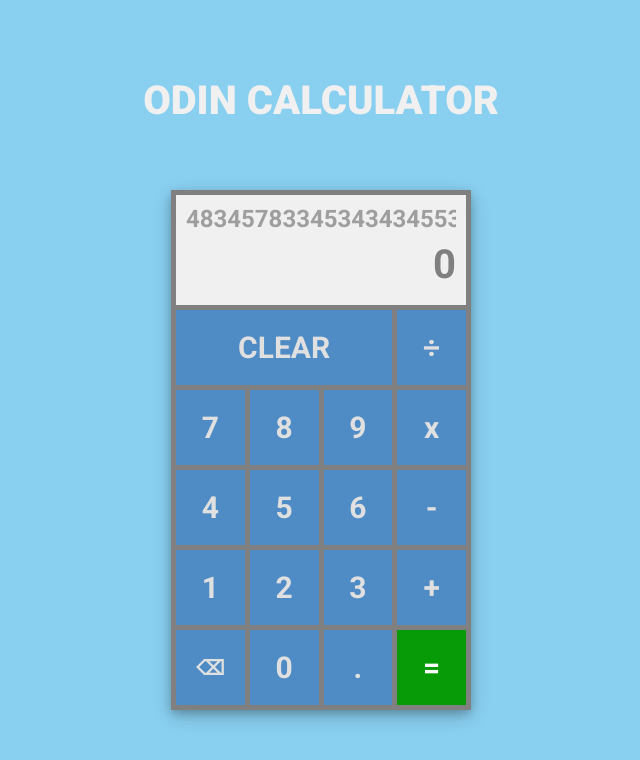
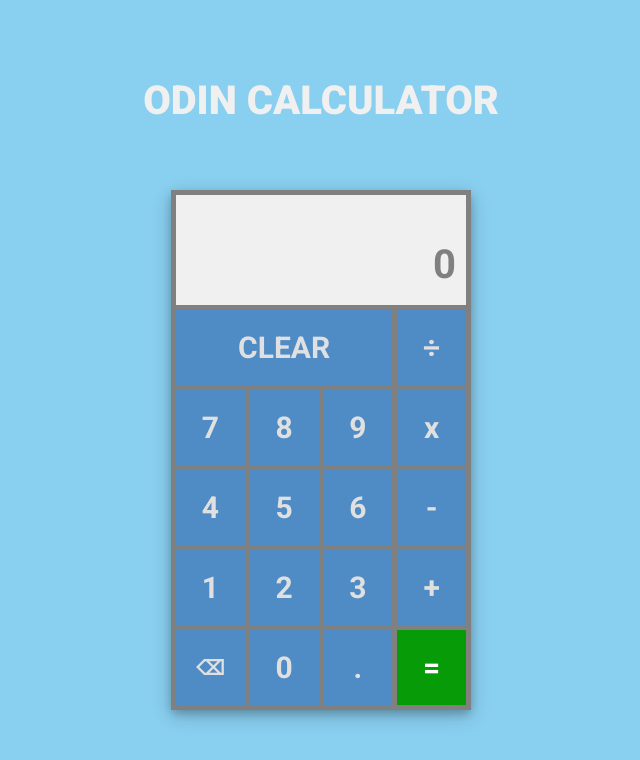
Before and after one commit to austinkludass/odin-calculator, a plain HTML site: page index.html in a window 1280 px wide. Shown: the whole page, without its empty margins (319-959 px from the left). Drawn offline with Linux system fonts and the light colour scheme.

Commit message:
Removed debug value

```diff
--- a/index.html
+++ b/index.html
@@ -11,7 +11,7 @@
     <h1>ODIN CALCULATOR</h1>
     <div class="container">
         <div class="result">
-            <div class="history-num">483457833453434345534534 + </div>
+            <div class="history-num"></div>
             <div class="current-num">0</div>
         </div>
         <div class="row-one">
```
